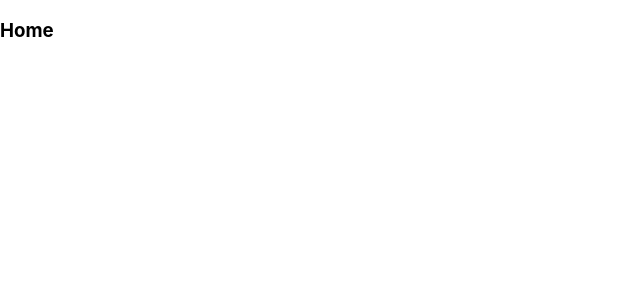
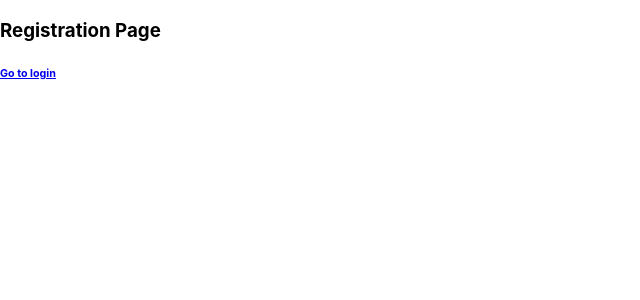
Before and after one commit to qiuyixianq/Intern-net, a React (Create React App) app: page / in a window 1280 px wide. Before the commit this address led to /home. Shown: the top 300 px of the page, without its empty margins (0-640 px from the left). Built offline with nearby package versions, Linux system fonts and the light colour scheme.

Commit message:
More on redirect login & register -> login -> home logic

```diff
--- a/src/App.js
+++ b/src/App.js
@@ -3,17 +3,22 @@ import './App.css';
 import { BrowserRouter as Router, Switch, Route } from 'react-router-dom';
 import { Registration } from './components/registration/Registration';
 import { Home } from './components/home/Home';
+import { Login } from './components/login/Login';
 
 function App() {
   return (
     <Router>
       <Switch>
         <Route path='/' exact>
-          <Registration/>
+          <Registration />
         </Route>
 
         <Route path='/home' exact>
-          <Home/>
+          <Home />
+        </Route>
+
+        <Route path='/login' exact>
+          <Login />
         </Route>
 
       </Switch>
--- /dev/null
+++ b/src/components/login/Login.jsx
@@ -0,0 +1,18 @@
+import React from 'react';
+import { Redirect } from 'react-router-dom';
+
+const logined = true;
+export const Login = () => {
+    if(!logined){
+        return (
+            <div>
+                <h3>This is login page</h3>
+                <h6>Some login form</h6>
+            </div>
+        )
+    }else{
+        return (
+            <Redirect to='/home' />
+        )
+    }
+}
--- a/src/components/registration/Registration.jsx
+++ b/src/components/registration/Registration.jsx
@@ -1,11 +1,16 @@
 import React from 'react';
-import { Link, Redirect } from 'react-router-dom';
+import { Link } from 'react-router-dom';
 
+const registered = false;
+//<Redirect to='/home'/>
 export const Registration = () => {
-    return (
+    return(
         <div>
-            <h3>This is registration page</h3>
-            <Redirect to='/home'/>
+            <h3>Registration Page</h3>
+
+            <h6>
+                <Link to="/login" >Go to login</Link>
+            </h6>
         </div>
     )
 }
```
